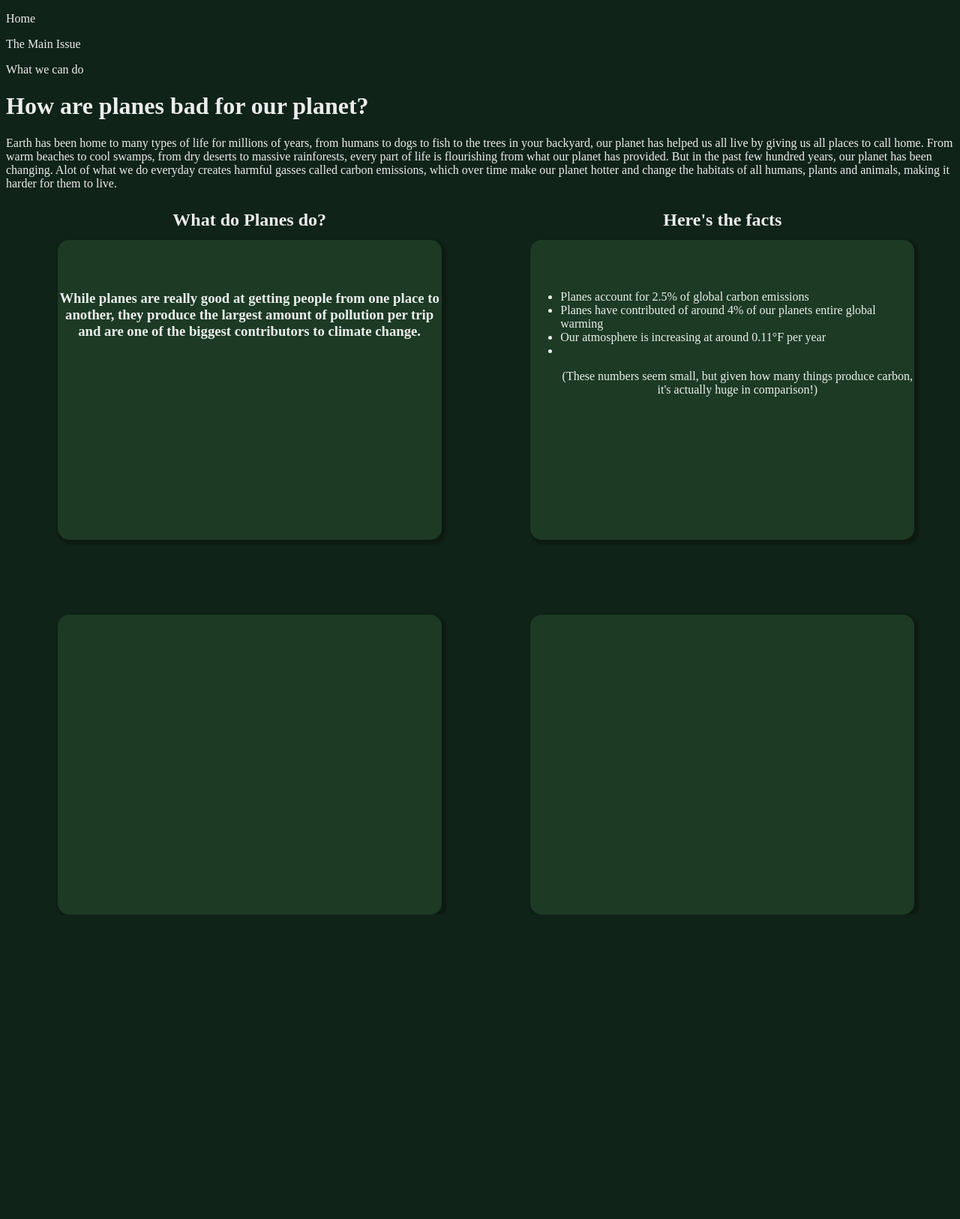
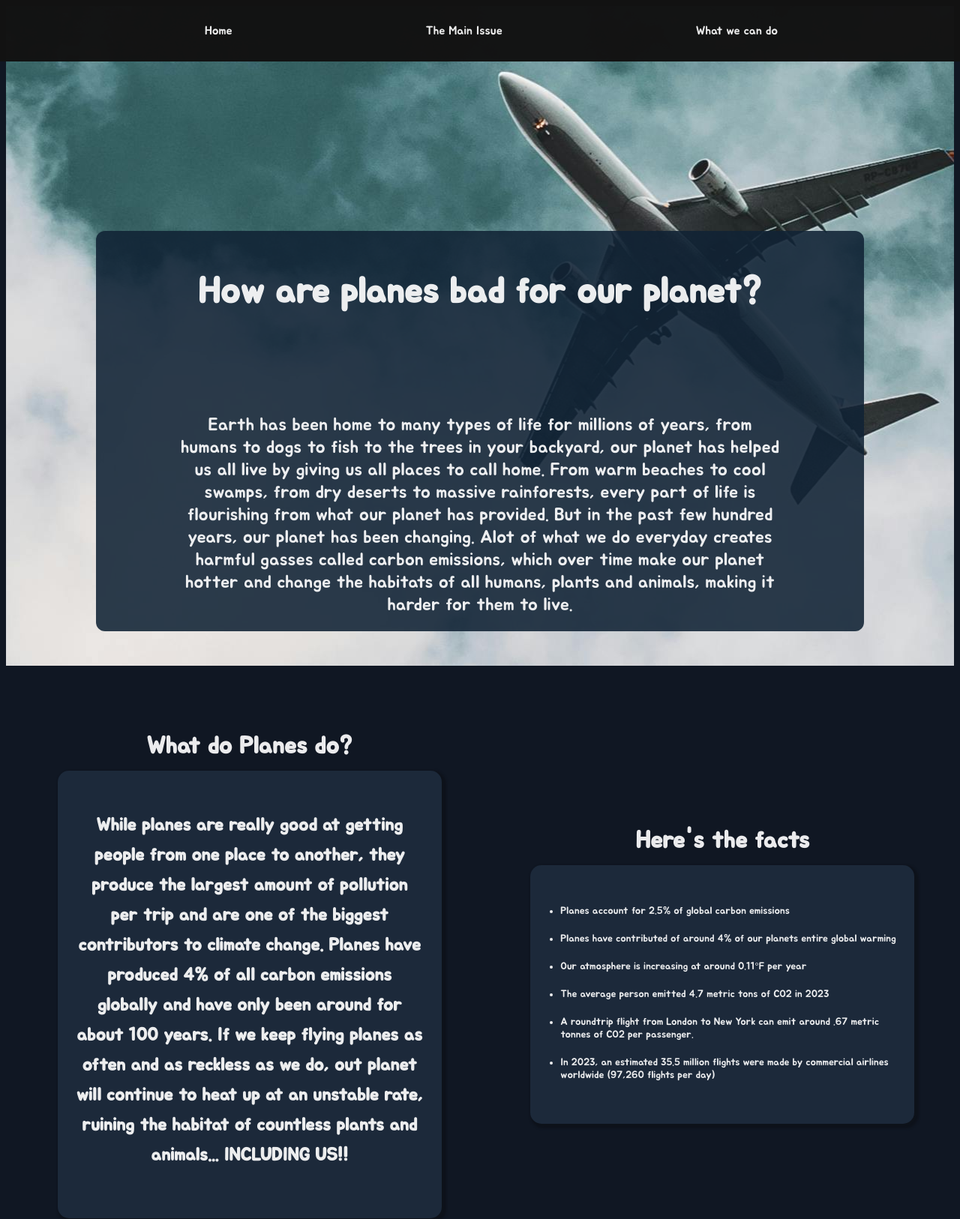
Before and after one commit to MRB76000/climate_website, a plain HTML site: page index.html in a window 1280 px wide. Shown: the top 1626 px of the page at 75% size. Before the commit the page ends 1220 px from the top, so only its background shows below. Drawn offline with Linux system fonts and the light colour scheme.

Commit message:
Almost done

```diff
--- a/index.html
+++ b/index.html
@@ -5,6 +5,9 @@
     <meta name="viewport" content="width=device-width, initial-scale=1.0">
     <title>Climate Change</title>
     <link href="styles.css" rel="stylesheet">
+    <link rel="preconnect" href="https://fonts.googleapis.com">
+<link rel="preconnect" href="https://fonts.gstatic.com" crossorigin>
+<link href="https://fonts.googleapis.com/css2?family=Jua&display=swap" rel="stylesheet">
 </head>
 <header>
     <p><a>Home</a></p>
@@ -12,16 +15,42 @@
     <p><a>What we can do</a></p>
 </header>
 <body>
-    <h1>How are planes bad for our planet?</h1>
-<p>Earth has been home to many types of life for millions of years, from humans to dogs to fish to the trees in your backyard, our planet has helped us all live by giving us all places to call home.
-    From warm beaches to cool swamps, from dry deserts to massive rainforests, every part of life is flourishing from what our planet has provided. But in the past few hundred years, our planet has been changing.
-Alot of what we do everyday creates harmful gasses called carbon emissions, which over time make our planet hotter and change the habitats of all humans, plants and animals, making it harder for them to live. </p>
+
+    <div id="back">
+
+
+            <div id="smaller">
+
+
+                <h1 style="text-align: center;">How are planes bad for our planet?</h1>
+                <br>
+                <br>
+                <br>
+                <br>
+                <br>
+                <p id="map">Earth has been home to many types of life for millions of years, from humans to dogs to fish to the trees in your backyard, our planet has helped us all live by giving us all places to call home.
+                    From warm beaches to cool swamps, from dry deserts to massive rainforests, every part of life is flourishing from what our planet has provided. But in the past few hundred years, our planet has been changing.
+                Alot of what we do everyday creates harmful gasses called carbon emissions, which over time make our planet hotter and change the habitats of all humans, plants and animals, making it harder for them to live. </p>
+
+
+
+            </div>
+
+
+        </div>
+
 
 </body>
-<div id="container">
+<br>
+<br>
+
+<div class="container">
+
     <div class="box">
+
         <h2>What do Planes do?</h2>
         <h3>While planes are really good at getting people from one place to another, they produce the largest amount of pollution per trip and are one of the biggest contributors to climate change.
+            Planes have produced 4% of all carbon emissions globally and have only been around for about 100 years. If we keep flying planes as often and as reckless as we do, out planet will continue to heat up at an unstable rate, ruining the habitat of countless plants and animals... INCLUDING US!!
 
         </h3>
     </div>
@@ -30,11 +59,43 @@ Alot of what we do everyday creates harmful gasses called carbon emissions, whic
         <li>Planes account for 2.5% of global carbon emissions</li>
         <li>Planes have contributed of around 4% of our planets entire global warming</li>
         <li>Our atmosphere is increasing at around 0.11&deg;F per year</li>
-        <li></li>
-        <p>(These numbers seem small, but given how many things produce carbon, it's actually huge in comparison!)</p>
+        <li>The average person emitted 4.7 metric tons of CO2 in 2023</li>
+        <li>A roundtrip flight from London to New York can emit around .67 metric tonnes of CO2 per passenger.</li>
+        <li>In 2023, an estimated 35.5 million flights were made by commercial airlines worldwide (97,260 flights per day)</li>
+
+
+
 
     </ul></div>
-    <div class="box"></div>
-    <div class="box"></div>
+
+</div>
+<div id="options">
+    <br>
+    <br>
+
+
+    <h1>But what can we do about it?</h1>
+    <br>
+    <br>
+    <br>
+    <h3>While it is clear that planes are a big problem for our enviornment, we can't just get rid of them as people rely on them for things like going to work or to see family. But we can take actions to mitigate the amount of emittions produced by planes per year and slow fdown global warming. Here are some of the ones that I think are the most valuable</h3>
+    <div id="second">
+        <div class = "images">
+            <img src="images/electric_plane.jpg" alt="">
+            <h2>Electric planes</h2>
+        </div>
+        <div class = "images">
+            <img src="images/sustainable_fuel.jpeg" alt="">
+            <h2>Sustainable Fuel</h2>
+        </div>
+        <div class = "images">
+            <img src="images/fly_tax.webp" alt="">
+            <h2>Frequent Flyer Tax</h2>
+        </div>
+    </div>
+
+
+
+
 </div>
 </html>
--- a/styles.css
+++ b/styles.css
@@ -1,39 +1,187 @@
 html{
     color:rgba(255, 255, 255, 0.916);
-    background-color: rgb(16, 35, 25);
+    background-color: rgb(16, 23, 35);
+    font-family: "Jua", sans-serif;
 
 }
 
-#container{
+header{
+    display: flex;
+    width: 100%;
+    padding-left: 0px;
+
+
+    justify-content: space-evenly;
+    position: fixed;
+    top: 0;
+    left: 0;
+    z-index: 1000;
+    padding: 15px;
+    background-color: rgba(19, 19, 19, 0.99);
+
+
+
+}
+body{
+
+
+}
+
+#smaller{
+    margin: auto;
+    background-color: rgba(16, 35, 53, 0.88);
+    width: 80vw;
+    margin-top: 100px;
+
+    border-radius: 12px;
+    padding-top: 20px;
+    padding-bottom: 20px;
+
+
+
+
+
+
+
+}
+#smaller h1{
+    font-size: xxx-large;
+
+}
+
+#smaller p{
+    font-size: x-large;
+    width: 800px;
+
+}
+
+
+
+#back{
+    padding-top: 200px;
+    padding-bottom: 200px;
+
+
+
+    background-image: url("images/back2.jpeg");
+    background-repeat: no-repeat;
+    background-size:auto;
+    background-position: center;
+    height: 60vh;
+}
+
+.jua-regular {
+    font-family: "Jua", sans-serif;
+    font-weight: 400;
+    font-style: normal;
+  }
+
+
+.container{
+    padding-top: 50px;
 
     display: flex;
-    height: 100vh;
+    height: fit-content;
     width: 100vw;
     justify-content: space-evenly;
+    align-items: center;
     flex-wrap: wrap;
 
 
 
+
 }
+
+#options h1{
+    text-align: center;
+    font-size: xx-large;
+}
+
+#options h3{
+    text-align: center;
+    margin: auto;
+    width: 80vw;
+    font-size: x-large;
+
+}
+
+
 .box{
 
-    background-color: rgba(55, 110, 62, 0.31);
+    background-color: rgba(55, 82, 110, 0.31);
     border-radius: 15px;
     width: 40vw;
-    height: 50vh;
+    height: fit-content;
     margin: 50px;
-    box-shadow: 3px 3px 3px 3px rgba(13, 24, 14, 0.776);
+    box-shadow: 3px 3px 3px 3px rgba(13, 17, 24, 0.776);
     text-align: center;
 
 
 }
-
+.box h3{
+    font-size: x-large;
+    line-height: 40px;
+    position: relative;
+    top: -40px;
+    padding-left: 25px;
+    padding-right: 25px;
+}
 .box h2{
     position: relative;
-    top: -60px;
+    top: -80px;
+    font-size: xx-large;
+
 
 }
 
 li{
+    position: relative;
+    top: -40px;
     text-align: left;
+    margin-right: 20px;
+    margin-top: 20px;
+    font-size: 1.7vh;
 }
+
+.images{
+    margin-top: 75px;
+
+    height: 20vw;
+
+}
+.images img{
+    border-radius: 12px;
+    height: 20vh;
+
+
+
+}
+
+
+#second{
+    display: flex;
+    height: fit-content;
+    width: 80vw;
+    margin: auto;
+
+    justify-content: space-between;
+    flex-wrap: wrap;
+}
+
+.images h2{
+    text-align: center;
+}
+#map{
+text-align: center;
+width: 50%;
+margin: auto;
+}
+
+
+#jf{
+    display: block;
+    margin: auto;
+    margin-top: 200px;
+    margin-bottom: 100px;
+
+}
```
Also changed, not shown: Jet_fuel.html (added, +23 -0 lines), electric.html (added, +23 -0 lines), images/back.webp (added), images/back2.jpeg (added), images/electric_plane.jpg (added), images/fly_tax.webp (added), images/sustainable_fuel.jpeg (added).
